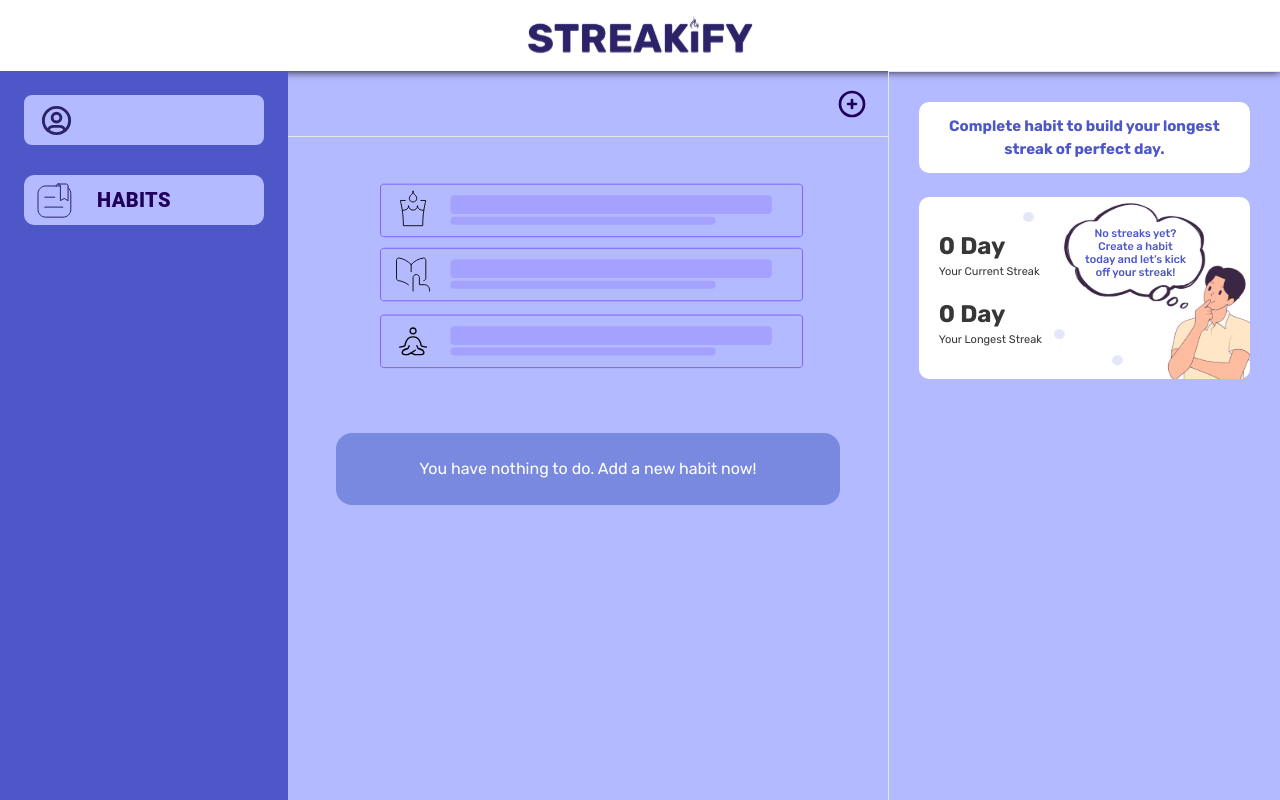
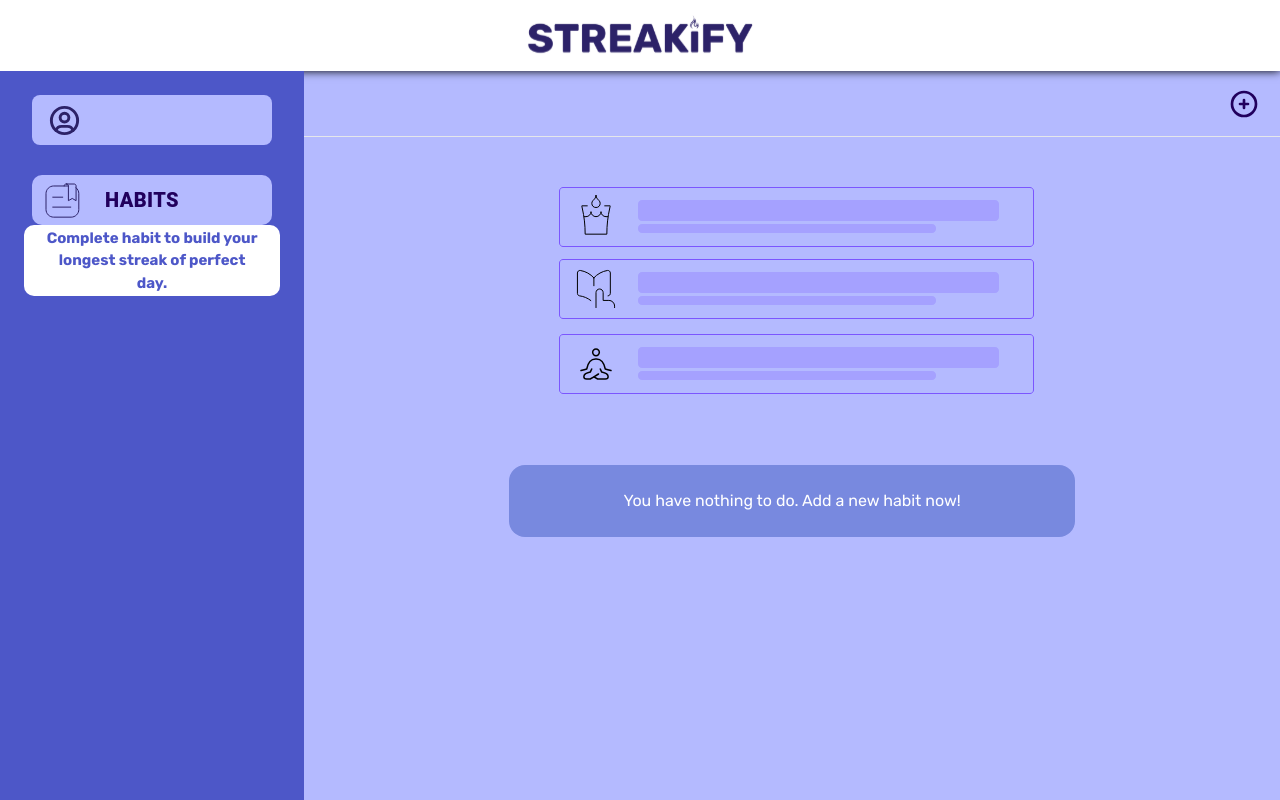
Before and after one commit to decaff1115/Streakify, a React (Vite) app in the folder Streakify/client/: page /Dashboard in a window 1280 px wide. Built offline with nearby package versions, Linux system fonts and the light colour scheme.

Commit message:
Fixed Layout for Dashboard and Progress Page

```diff
--- a/Streakify/client/src/Components/Dashboard/Dashboard.jsx
+++ b/Streakify/client/src/Components/Dashboard/Dashboard.jsx
@@ -436,11 +436,17 @@
                   <h1 className="text-[20px] ml-[25px] text-[#21005D]"> HABITS </h1>
                 </div>
               </Button>
+
+            </div>
+
+            <div className="font-semibold rounded-[10px] items-center flex w-[100%] text-[15px] justify-center h-[71px] p-[20px] text-center bg-[#FFFFFF] text-[#4D57C8]"> Complete habit to build your longest streak of
+              perfect day.
             </div>
             <div>
             </div>
           </div>
         </div>
+
 
         <div className="w-full h-full flex flex-col">
           <div className="h-[10%] border-b flex w-full items-center justify-end pr-[20px] pl-[20px]">
@@ -651,32 +657,7 @@
 
         </div>
 
-        {/*==============================================================RIGHT MOST COLUMN==============================================================*/}
-        {isActive && !renderProgress && (
-          <div className="w-full md:w-[40%] lg:w-[60%] p-[30px] flex flex-col items-center border-t md:border-l min-h-[200px]">
-            <div className="font-semibold rounded-[10px] items-center flex w-[100%] text-[15px] justify-center h-[71px] p-[20px] text-center bg-[#FFFFFF] text-[#4D57C8]"> Complete habit to build your longest streak of
-              perfect day.
-            </div>
 
-            <div className="w-full flex items-center justify-between mt-[24px] rounded-[10px] bg-[#FFFFFF] border-red-600 h-[182px] relative">
-              <div className="flex-col flex text-[#373737] w-full h-full items-start justify-center z-20">
-                <div className="flex-col flex border-red-600 w-max h-max ml-[20px] mb-[15px]">
-                  <h1 className="text-[24px] font-extrabold">{/*currentStreak*/0} Day </h1>
-                  <h1 className="text-[11px]"> Your Current Streak </h1>
-                </div>
-                <div className="flex-col flex w-max h-max ml-[20px]">
-                  <h1 className="text-[24px] font-extrabold">{/*longestStreak*/0} Day </h1>
-                  <h1 className="text-[11px]"> Your Longest Streak</h1>
-                </div>
-              </div>
-              <img
-                src={noStreaks}
-                alt="No Streaks"
-                className="absolute top-0 left-0 w-full h-[112.5%] object-cover rounded-[10px]"
-              />
-            </div>
-          </div>
-        )}
 
 
 
--- a/Streakify/client/src/Components/Dashboard/TaskSpecific.jsx
+++ b/Streakify/client/src/Components/Dashboard/TaskSpecific.jsx
@@ -95,23 +95,23 @@
         }
     };
 
-    const calculateStreak = (updatedDays) => {
-        const daysOrder = ['sun', 'mon', 'tue', 'wed', 'thu', 'fri', 'sat'];
-        let currentStreak = 0;
-        let isStreakBroken = false;
+    // const calculateStreak = (updatedDays) => {
+    //     const daysOrder = ['sun', 'mon', 'tue', 'wed', 'thu', 'fri', 'sat'];
+    //     let currentStreak = 0;
+    //     let isStreakBroken = false;
 
-        for (const day of daysOrder) {
-            if (updatedDays[day]) {
-                if (!isStreakBroken) {
-                    currentStreak++;
-                }
-            } else {
-                isStreakBroken = true; // Break the streak if a day is skipped
-            }
-        }
+    //     for (const day of daysOrder) {
+    //         if (updatedDays[day]) {
+    //             if (!isStreakBroken) {
+    //                 currentStreak++;
+    //             }
+    //         } else {
+    //             isStreakBroken = true; // Break the streak if a day is skipped
+    //         }
+    //     }
 
-        setStreakCount(currentStreak);
-    };
+    //     setStreakCount(currentStreak);
+    // };
 
     const handleDayToggle = (day, dayValue) => {
         // Update the selected days state
@@ -130,38 +130,36 @@
     const progressPercentage = Math.round((totalCheckedDays / 7) * 100);
 
   return (
-    <div className="w-full h-[calc(100vh-120px)]  flex flex-col border-red-600 overflow-y-auto items-center p-[20px]">
+    <div className="w-full h-[calc(100vh-120px)] flex border-red-600 overflow-y-auto items-start p-[20px] gap-8">
+    {/* Left Column (Habit Name, Goal, WeekDaysSelector) */}
+    <div className="flex flex-col w-[60%] items-start justify-start mr-4">
         <div className="bg-[#7889DF] p-4 w-full flex rounded-lg shadow-md mb-4 border-red-600">
-            <div className="flex flex-col w-[60%] justify-center ml-[20px]">
+            <div className="flex flex-col w-full justify-start ml-[20px]">
                 <h2 className="text-lg font-bold text-white">{habit.name}</h2>
                 <h2 className="text-lg font-bold text-white">{habit.goal}</h2>
             </div>
         </div>
 
-        <div className='flex flex-col h-full w-full items-center justify-center  border-red-600'>
-            <div className='flex w-[90%] pl-[20px] pr-[20px] h-[150px] rounded-lg border items-center font-extrabold text-[#303030] justify-between border-white'>
-
-                <div className='border-red-600'>
-                    <div className='text-[25px]'>
-                       CURRENT STREAK
-                    </div>
-                    <div className='text-[40px]'>
-                    {streakCount} Days
+        <div className="w-full mt-4">
+            <WeekDaysSelector
+                initialSelectedDays={selectedDays}
+                onDayToggle={handleDayToggle}
+            />
         </div>
     </div>
+
+    {/* Right Column (Streak and Your Progress) */}
+    <div className="flex flex-col w-[35%] items-start justify-start">
+        <div className="text-[25px] font-bold mb-2">Current Streak</div>
+        <div className="text-[40px] font-extrabold mb-4">{streakCount} Days</div>
+
+        <div className="text-[25px] font-bold mb-2">Your Progress</div>
+        <div className="flex items-center mb-4">
+            <IconTrophy size="40px" color='#303030'/>
+            <h1 className='ml-[10px] text-[24px] text-[#303030]'> {totalCheckedDays} Completed / Days</h1>
         </div>
-            <div className='flex flex-col border rounded-lg items-center w-[90%] h-[230px]'>
-                <div className='text-[#303030] text-[24px] font-extrabold pt-[10px] pb-[10px] w-full h-max flex justify-center border-b '>
-                    YOUR PROGRESS
-                </div>
-                <div className='pl-[20px] pr-[20px] flex flex-col border-white w-full h-full items-center justify-center'>
-                        <div className='w-full h-max flex'>
-                          <div>
-                              <IconTrophy size="40px" color='#303030'/>
-                            </div>
-                          <h1 className='mb-[20px] ml-[10px] text-[24px] text-[#303030]'> {totalCheckedDays} Completed / Days</h1>
-                        </div>
-                        <ProgressBar D
+
+        <ProgressBar
             completed={progressPercentage}
             bgColor="#7FFF5B"
             baseBgColor="#312A7C"
@@ -173,12 +171,8 @@
         />
     </div>
 </div>
-        </div>
 
-        <WeekDaysSelector
-        initialSelectedDays={selectedDays}
-        onDayToggle={handleDayToggle}/>
-    </div>
+
     );
 };
 
```
Lines whose indentation alone changed are shown as unchanged.
